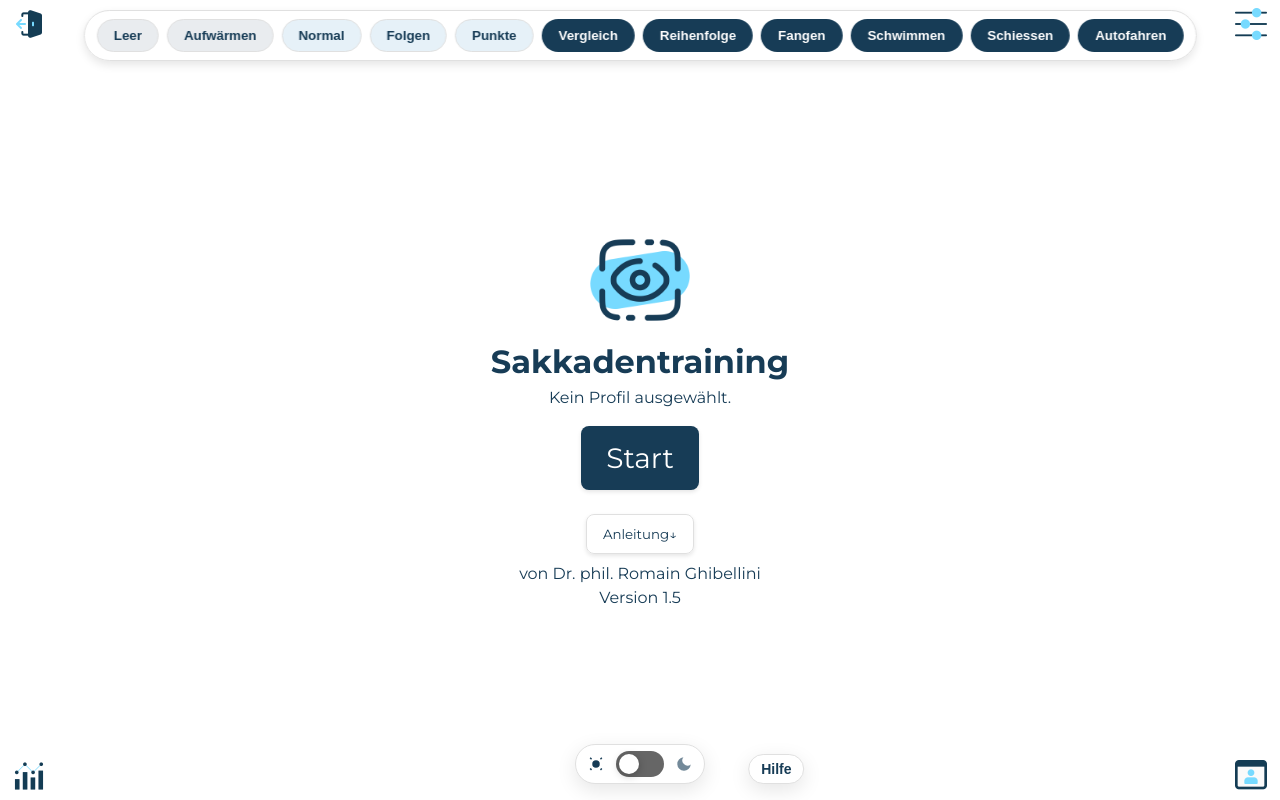
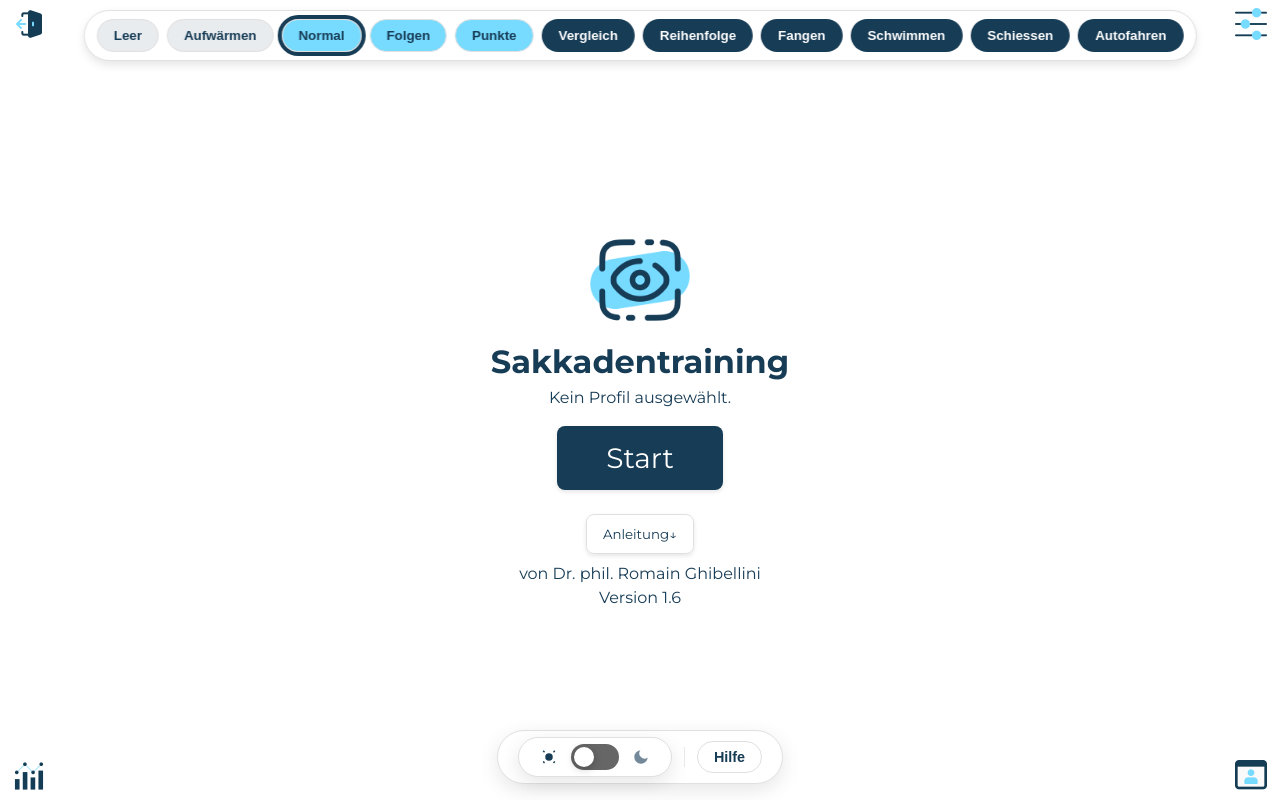
Before and after one commit to rghibellini/sakkadentraining.ch, a PHP site: page / in a window 1280 px wide. Run offline with PHP 8.4, Linux system fonts and the light colour scheme; the visitor is signed in with stand-in values (Sample User, id 1).

Commit message:
changes nice

```diff
--- a/main_content.html
+++ b/main_content.html
@@ -19,26 +19,34 @@
 </button>
 
 <div class="theme-toggle-bar">
+    <div class="theme-toggle-pill">
         <input type="checkbox" id="themeToggle" class="theme-toggle__input" aria-label="Toggle dark mode" />
         <label for="themeToggle" class="theme-toggle" role="switch" aria-checked="false">
             <span class="theme-toggle__icon theme-toggle__icon--sun" aria-hidden="true">
-            <svg viewBox="0 0 24 24">
+                <svg viewBox="0 0 24 24" focusable="false" aria-hidden="true">
                     <path
                         d="M6.76 4.84l-1.8-1.79-1.41 1.41 1.79 1.8 1.42-1.42zm10.48 0l1.79-1.8 1.41 1.41-1.8 1.79-1.4-1.4zM12 4V1h0v3zm0 19v-3h0v3zM4 12H1v0h3zm19 0h-3v0h3zM6.76 19.16l-1.42 1.42-1.79-1.8 1.41-1.41 1.8 1.79zm10.48 0l1.4 1.4 1.8-1.79-1.41-1.41-1.79 1.8zM12 7a5 5 0 1 1 0 10 5 5 0 0 1 0-10z" />
                 </svg>
             </span>
+
             <span class="theme-toggle__track"><span class="theme-toggle__thumb"></span></span>
+
             <span class="theme-toggle__icon theme-toggle__icon--moon" aria-hidden="true">
-            <svg viewBox="0 0 24 24">
+                <svg viewBox="0 0 24 24" focusable="false" aria-hidden="true">
                     <path d="M21 12.79A9 9 0 1 1 11.21 3 7 7 0 0 0 21 12.79z" />
                 </svg>
             </span>
         </label>
+
+        <span class="theme-toggle-divider" aria-hidden="true"></span>
+
+        <button id="hilfeBtn" class="help-btn" aria-label="Hilfe öffnen" title="Hilfe">Hilfe</button>
+    </div>
 </div>
 
-<button id="hilfeBtn">Hilfe</button>
-
-<button id="exitGameBtn" class="btn btn--danger" style="display:none;">Verlassen</button>
+<button id="exitGameBtn" style="display: none; position: absolute; top: 1vh; right: 1vw; z-index: 2002;">
+    Verlassen
+</button>
 
 <!-- Layers -->
 <div id="backgroundLayer"></div>
@@ -56,7 +64,7 @@
         Anleitung <span class="arrow-down">↓</span>
     </button>
     <p class="author-text">von Dr. phil. Romain Ghibellini</p>
-    <p class="author-text">Version 1.5</p>
+    <p class="author-text">Version 1.6</p>
     <div id="gameArea">
         <canvas id="oksCanvas"></canvas>
         <div id="fixationDot"></div>
@@ -69,7 +77,7 @@
         <button id="closeSettingsPanel" class="close-button">✖</button> <!-- OUTSIDE of settings-columns -->
         <div class="settings-content"> <!-- this must wrap both columns -->
             <div class="settings-columns">
-                <!-- LEFT column -->¨
+                <!-- LEFT column -->
                 <div class="settings-column-left">
                     <h3>Grundeinstellungen:</h3>
                     <div class="setting-group" id="quadrantGridGroup">
@@ -530,9 +538,8 @@
             <!-- Save Button nicely placed under both columns -->
             <div style="height: 10px; flex-shrink: 0;"></div>
             <div class="save-settings-wrapper">
-                <button id="saveSettings" class="spaced-button">Speichern</button>
+                <button id="saveSettings" class="btn btn--primary">Speichern</button>
             </div>
-            <div style="height: 40px; flex-shrink: 0;"></div>
         </div> <!-- END .settings-content -->
 
     </div> <!-- END .settings-panel-centered -->
--- a/styles.css
+++ b/styles.css
@@ -336,36 +336,56 @@ img[src*="portrait.jpg"] {
   z-index: 1000;
 }
 
-/* === Close(X) button used in all panels/overlays === */
-.close-button{
+/* Shared “nice” close button (matches Data Interface) */
+.close-button {
+  background: none;
+  border: none;
+  color: var(--text);
+  cursor: pointer;
+  font-size: clamp(18px, 1.4vw, 22px);
+  line-height: 1;
+  padding: .25rem .4rem;
+  border-radius: .4rem;
+  transition: background .2s, color .2s, transform .08s;
+}
+.close-button:hover {
+  color: var(--accent);
+  background: color-mix(in oklab, var(--accent) 12%, transparent);
+}
+.close-button:active { transform: scale(0.98); }
+
+/* Pin the close button inside these cards (top-right) */
+.settings-panel-centered .close-button,
+.profile-panel .close-button {
   position: absolute;
   top: 10px;
   right: 10px;
-  width: 36px;
-  height: 36px;
-  border-radius: 50%;
-  border: 1px solid var(--border);
-  background: rgba(0,0,0,0.45);
-  color: #fff;
-  display: inline-flex;
-  align-items: center;
-  justify-content: center;
-  font-size: 18px;
-  line-height: 1;
-  cursor: pointer;
-  z-index: 5;
-}
-.close-button:hover{ filter: brightness(1.08); }
+}
 
 /* === Button sizing helper for a larger Start button === */
-.btn--xl { --btn-h: 64px; padding: 0 1.5rem; font-size: clamp(18px, 2.5vw, 28px); }
+.btn--xl {
+  --btn-h: 64px;
+  padding: 0 3rem; /* ⬅ doubled from 1.5rem */
+  font-size: clamp(18px, 2.5vw, 28px);
+}
 
 /* === Exit (leave game) button: same positioning system as the 4 corner icons === */
 #exitGameBtn {
-  position: absolute;
-  top: 3vh;
-  right: 1vw;
+  font-family: 'Montserrat', Arial, sans-serif;
+  font-size: 1vw;              /* smaller than Start */
+  padding: 0.5vh 1vw;          /* slim padding */
+  margin-top: 1vh;
+  background: #173C56;
+  color: white;
+  border: none;
+  border-radius: 0.4vw;
+  cursor: pointer;
   z-index: 2002;
+  transition: background 0.3s ease;
+}
+
+#exitGameBtn:hover {
+  background: #2a5674;
 }
 
 /* ==========================================================================
@@ -837,7 +871,7 @@ input[type="number"] {
   display: flex;
   gap: .5rem;
   z-index: 1050;
-  background: rgba(255,255,255,0.8);
+  background: var(--card);
   backdrop-filter: blur(6px);
   padding: .5rem .75rem;
   border: 1px solid var(--border);
@@ -845,26 +879,37 @@ input[type="number"] {
   box-shadow: 0 4px 10px var(--shadow);
 }
 
-/* Base mode button chip */
+/* defaults */
 .mode-btn {
-  padding: .5rem 1rem;
-  border-radius: 999px;
-  border: 1px solid var(--border);
-  background: var(--panel);
-  color: var(--text);
-  cursor: pointer;
-  font-weight: 600;
-  transition: background .2s, color .2s, transform .1s;
+  padding:.5rem 1rem;
+  border-radius:999px;
+  border:1px solid var(--border);
+  background:var(--panel);
+  color:var(--text);
+  font-weight:600;
+  cursor:pointer;
+  transition:background .2s, color .2s, transform .1s, outline-color .2s;
 }
 .mode-btn:hover {
-  background: var(--accent);
-  color: var(--accent-contrast, #fff);
-}
-
-/* Legacy color classes used in HTML */
-.mode-btn.grey      { background: #e9ecef; color: #173C56; }
-.mode-btn.lightblue { background: #e6f1f8; color: #173C56; }
-.mode-btn.blue      { background: #173C56; color: #fff; border-color: transparent; }
+  background:var(--accent);
+  color:var(--accent-contrast, #fff);
+}
+
+/* legacy colors */
+.mode-btn.grey      { background:#e9ecef; color:#173C56; }
+.mode-btn.lightblue { background:#77daff; color:#173C56; }
+.mode-btn.blue      { background:#173C56; color:#fff; border-color:transparent; }
+
+/* active: use a WHITE outline so thickness doesn't shift layout */
+.mode-btn.active {
+  outline:4px solid var(--accent);   /* default accent ring */
+  outline-offset:0;
+}
+
+/* dark buttons: force WHITE ring on active */
+.mode-btn.blue.active {
+  outline-color:#77daff;                /* white ring on dark blue */
+}
 
 .game-active .mode-button-bar,
 .game-active .title,
@@ -1242,8 +1290,8 @@ button.icon-btn img.icon {
   pointer-events: auto;
   display: inline-flex;
   align-items: center;
-  gap: 10px;
-  padding: 6px 10px;
+  gap: 12px;
+  padding: 6px 20px;       /* more padding inside pill */
   background: var(--card);
   border: 1px solid var(--border);
   border-radius: 999px;
@@ -1252,6 +1300,27 @@ button.icon-btn img.icon {
   transition: background .2s, border-color .2s;
 }
 
+.theme-toggle-pill {
+  pointer-events: auto;           /* children are clickable */
+  display: inline-flex;
+  align-items: center;
+  gap: 12px;
+  padding: 6px 20px;
+  min-width: 220px;               /* ensure enough width */
+  background: var(--card);
+  border: 1px solid var(--border);
+  border-radius: 999px;
+  box-shadow: 0 6px 20px var(--shadow);
+}
+
+/* tiny divider between the slider and Hilfe */
+.theme-toggle-divider {
+  width: 1px;
+  height: 20px;
+  background: var(--border);
+  opacity: .7;
+}
+
 .theme-toggle__input { position: absolute; opacity: 0; pointer-events: none; }
 .theme-toggle__icon { width: 20px; height: 20px; display: inline-flex; align-items: center; justify-content: center; opacity: .6; transition: opacity .2s; }
 .theme-toggle__icon svg { width: 18px; height: 18px; fill: var(--text); }
@@ -1263,33 +1332,35 @@ button.icon-btn img.icon {
 .theme-toggle__input:not(:checked) + .theme-toggle .theme-toggle__icon--sun  { opacity: 1; }
 .theme-toggle__input:checked       + .theme-toggle .theme-toggle__icon--moon { opacity: 1; }
 
-/* Help pill, visually attached to the slider on the right */
-#hilfeBtn {
-  position: fixed;
-  bottom: 16px;
-  left: 50%;
-  transform: translateX(calc(50% + 80px)); /* put it to the right of the centered slider */
-  z-index: 9999;
-
-  pointer-events: auto;
+/* Style the Hilfe button as a pill and ensure it participates in layout */
+.help-btn {
   display: inline-flex;
   align-items: center;
-  gap: 8px;
-
-  padding: 6px 12px;
-  font-size: 14px;
-  font-weight: 600;
+  justify-content: center;
+  padding: 0 1rem;          /* room for the text */
+  height: 32px;
   border-radius: 999px;
   border: 1px solid var(--border);
   background: var(--card);
   color: var(--text);
-  box-shadow: 0 6px 20px var(--shadow);
-  cursor: pointer;
-}
-
-#hilfeBtn:hover { filter: brightness(1.03); }
-
-#hilfeBtn:hover { filter: brightness(1.03); }
+  font-weight: 600;
+  font-size: 0.9rem;
+  white-space: nowrap;      /* prevent wrap */
+  cursor: pointer;
+  transition: transform .1s, background .2s, color .2s, border-color .2s;
+}
+.help-btn:hover {
+  transform: translateY(-1px);
+  background: var(--accent);
+  color: var(--accent-contrast, #fff);
+  border-color: var(--accent);
+}
+
+/* compact tweak on very small screens */
+@media (max-width: 480px) {
+  .theme-toggle { gap: 8px; padding: 6px 8px; }
+  .theme-toggle #hilfeBtn { width: 30px; height: 30px; }
+}
 
 /* ==========================================================================
    L) HELP OVERLAY
```
Also changed, not shown: other parts of styles.css (+41 -24 lines). Lines whose indentation alone changed are shown as unchanged.
